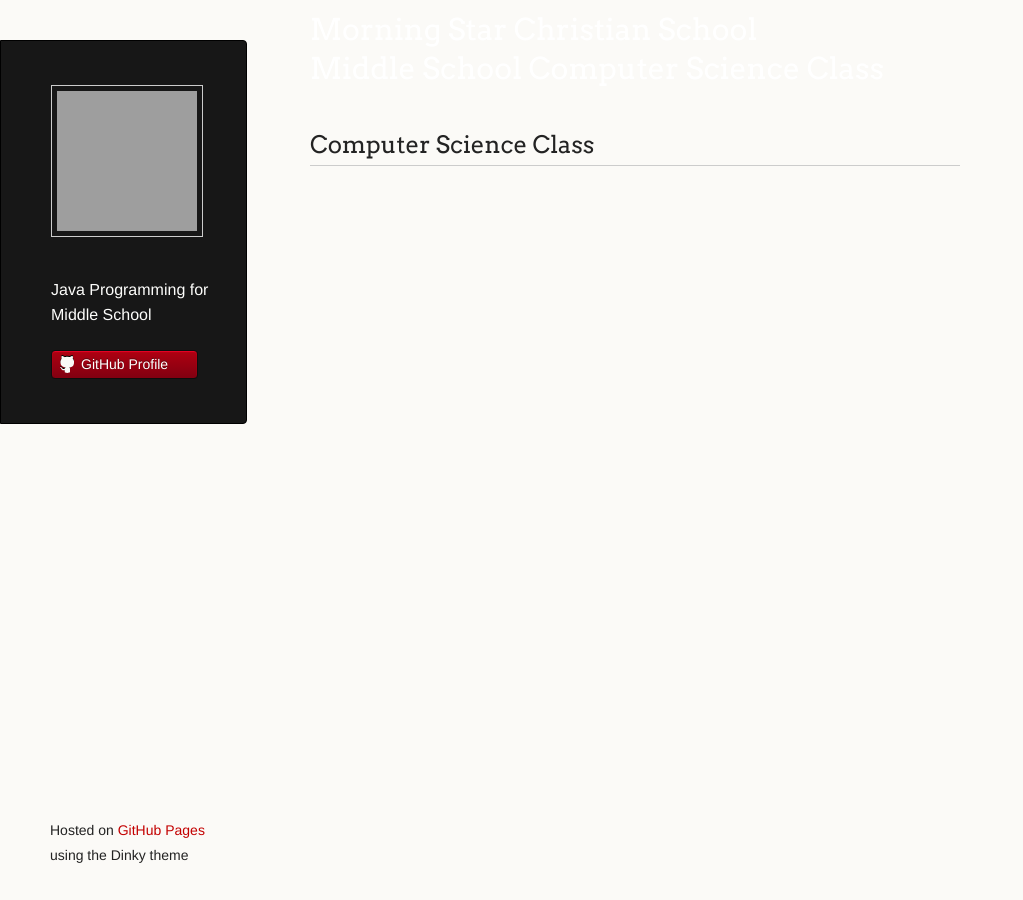
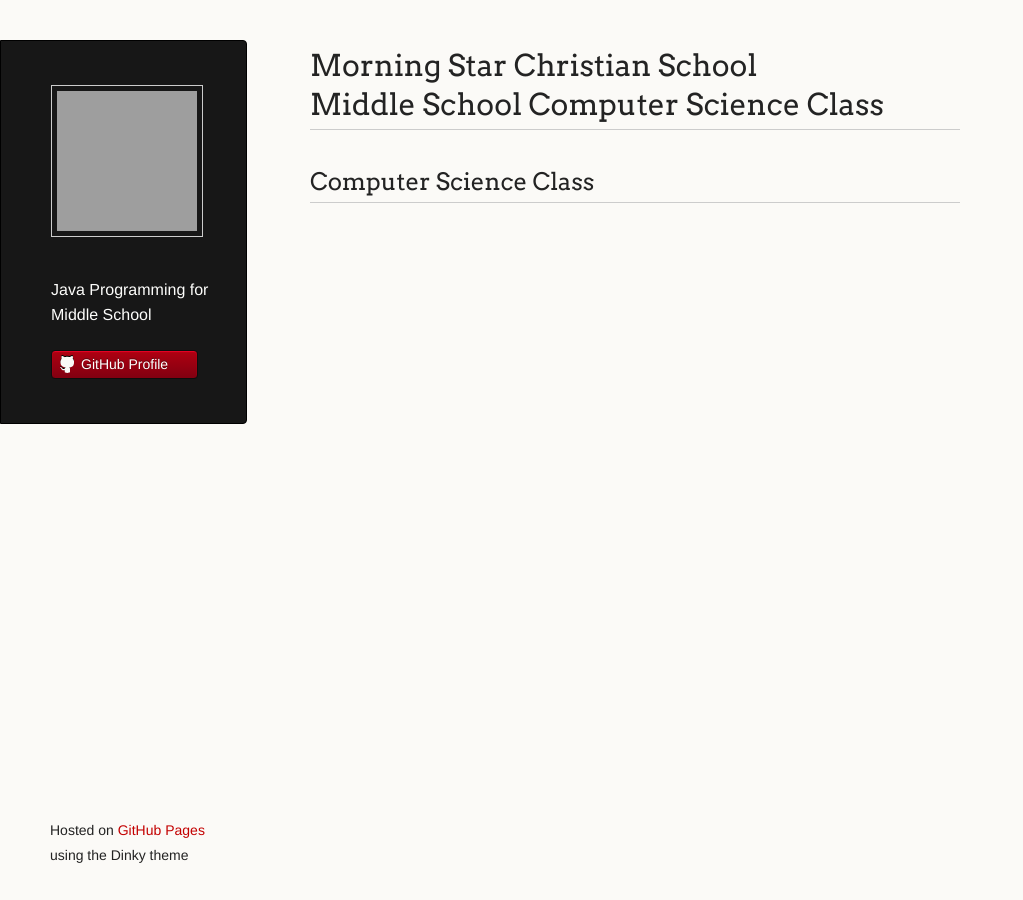
Before and after one commit to mscsbend/mscsbend.github.io, a Jekyll site: the page built from index.html, in a window 1280 px wide. Shown: the whole page, without its empty margins (0-1023 px from the left). Built offline with Jekyll 4.4.1, drawn with Linux system fonts in a browser that asks for light colours; grey boxes are pictures that could not be loaded.

Commit message:
Update page.html

```diff
--- a/_layouts/page.html
+++ b/_layouts/page.html
@@ -29,7 +29,7 @@
 
       </header>
       <section>
-        <h1 class="header">Morning Star Christian School<br/>
+        <h1>Morning Star Christian School<br/>
         Middle School Computer Science Class</h1>
         <h2>{{ page.title }}</h2>
 {{ content }}
```
